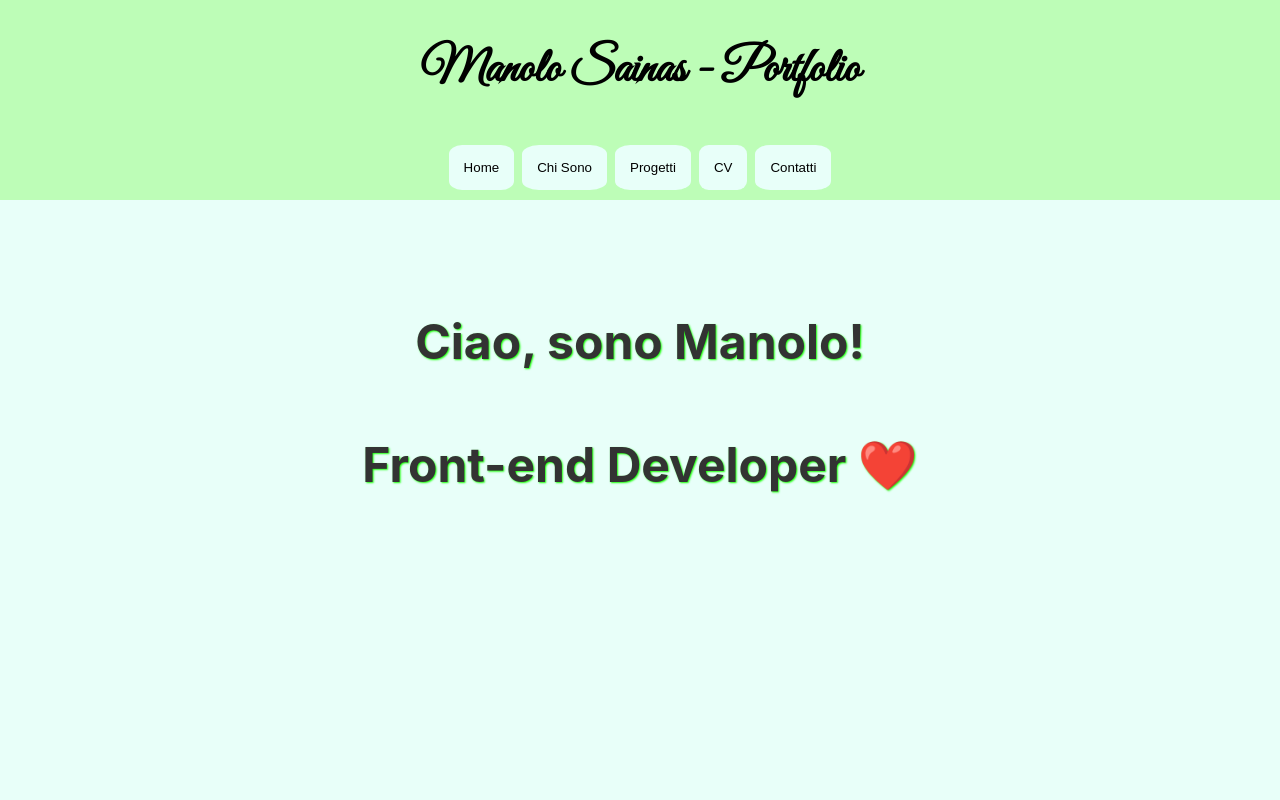
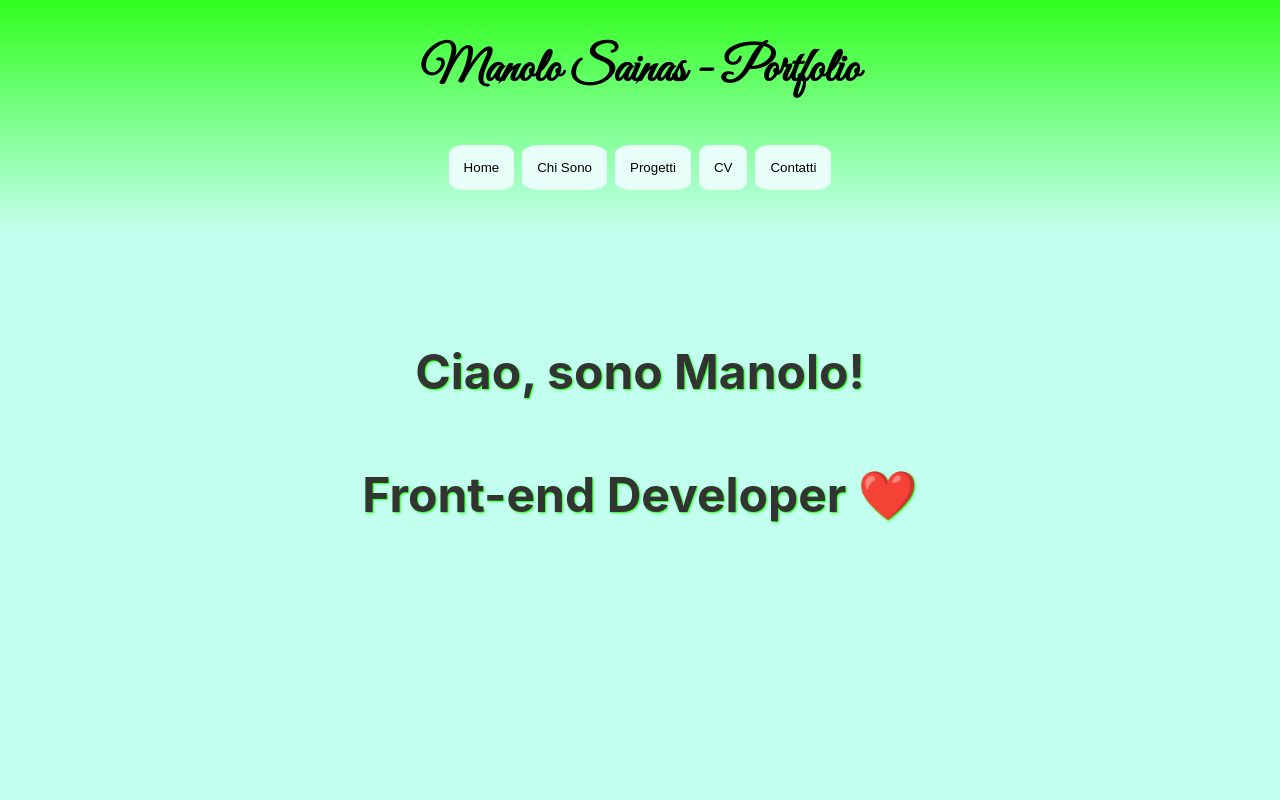
Before and after one commit to ManoloSainas/Portfolio, a React (Vite) app: page /Home in a window 1280 px wide. Shown: the top 800 px of the page. Built offline with nearby package versions, Linux system fonts and the light colour scheme.

Commit message:
Varie modifiche

```diff
--- a/src/components/Button/styled.ts
+++ b/src/components/Button/styled.ts
@@ -36,8 +36,13 @@ export const StyledButton = styled.button<{
   width: ${({ $width }) => $width};
   color: ${({ $color }) => $color};
 
+  transition:
+    transform 0.3s ease-in-out,
+    background-color 0.3s ease-in-out;
+
   &:hover {
     background-color: rgba(203, 255, 245, 1);
+    transform: scale(1.1);
   }
 
   @media (max-width: 376px) {
--- a/src/components/Stack/index.tsx
+++ b/src/components/Stack/index.tsx
@@ -1,4 +1,4 @@
-import { PropsWithChildren } from 'react'
+import type { PropsWithChildren } from 'react'
 import { StyledStack } from './styled'
 
 type Props = PropsWithChildren<{
--- a/src/layout/navbar/style.ts
+++ b/src/layout/navbar/style.ts
@@ -3,12 +3,12 @@ import styled from 'styled-components'
 export const StyledNavbar = styled.nav`
   display: flex;
   width: 100vw;
-  background-color: #bdfdb7;
+  background: linear-gradient(to bottom, #31ff1eff, #c2ffef);
   justify-content: center;
   flex-direction: column;
   align-items: center;
   gap: 5px;
-  padding: 0px 0px 10px 0px;
+  padding: 0px 0px 40px 0px;
 `
 export const StyledNavText = styled.h1`
   text-align: center;
--- a/src/pages/home/home.tsx
+++ b/src/pages/home/home.tsx
@@ -10,7 +10,7 @@ export const Home = () => {
       height="100vh"
       flexDirection="column"
       padding="80px 0px 0px 0px"
-      backgroundColor="#e8fff9"
+      backgroundColor="#c2ffef"
     >
       <StyledH1>Ciao, sono Manolo!</StyledH1>
       <StyledH1>Front-end Developer ❤️</StyledH1>
```
